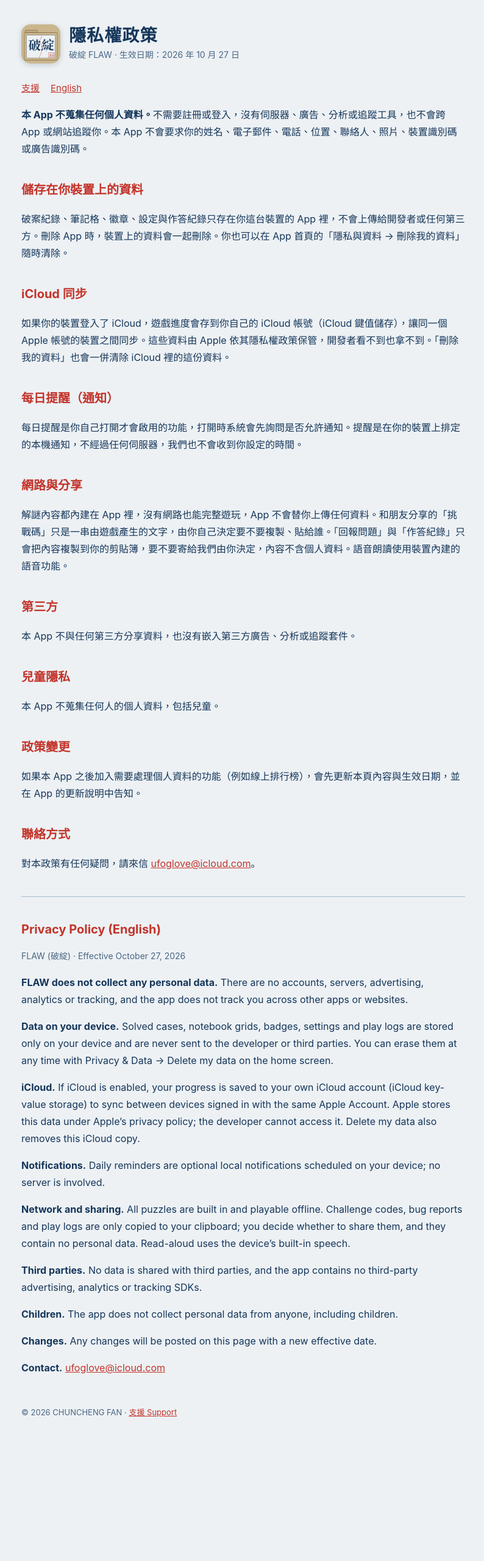
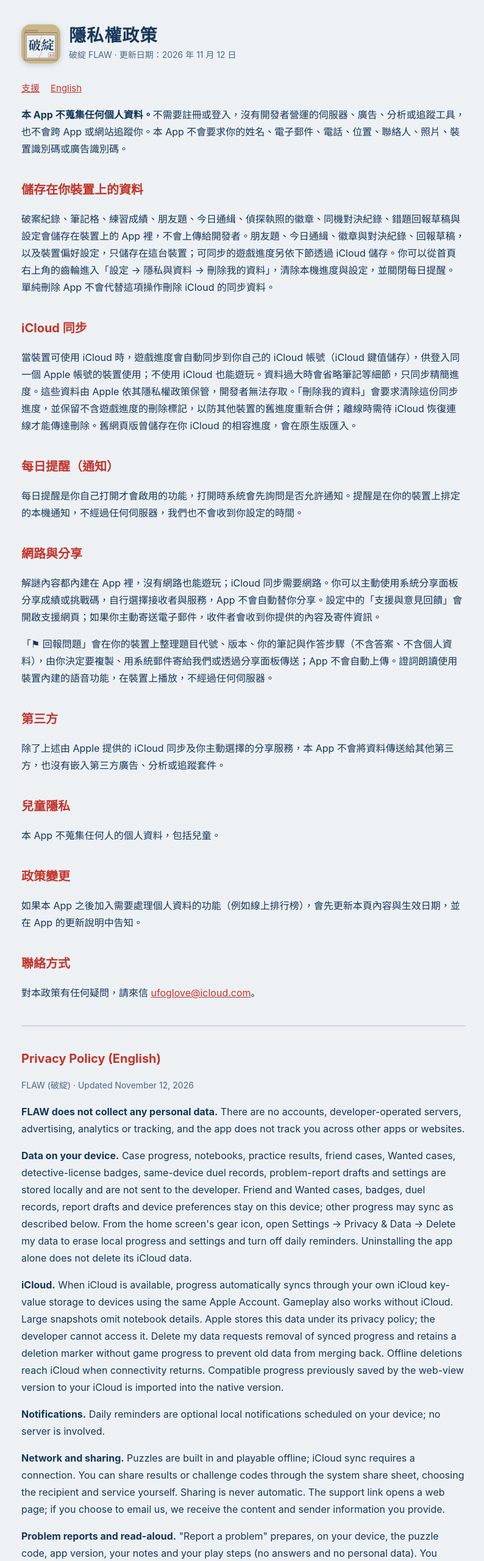
Before and after one commit to ufoglove/flaw-support, a plain HTML site: page privacy.html in a window 1280 px wide. Shown: the top 2560 px of the page at 61% size, without its empty margins (241-1035 px from the left). Before the commit the page ends 2392 px from the top, so only its background shows below. Drawn offline with Linux system fonts and the light colour scheme.

Commit message:
支援頁與隱私權政策：改成完整免費版（1.0 build 9）的實際功能
- 支援頁：今日通緝、每週挑戰、偵探執照、結案復盤、證詞朗讀、題目工坊、同機雙人、⚑ 回報問題；地獄卷宗的驚嚇演出怎麼關
- 隱私權政策：本機儲存的新資料（通緝、徽章、對決、回報草稿）、回報由玩家自行送出、朗讀在裝置上播放、iCloud 刪除標記

Co-Authored-By: Claude Opus 5.5 <noreply@anthropic.com>
Claude-Session: https://claude.ai/code/session_01Na9wxdyPC8ck4ee2HDbDkU

```diff
--- a/privacy.html
+++ b/privacy.html
@@ -12,26 +12,27 @@
 <main>
 <header>
   <img src="icon.png" alt="破綻 FLAW App 圖示">
-  <div><h1>隱私權政策</h1><p class="sub">破綻 FLAW · 生效日期：2026 年 10 月 27 日</p></div>
+  <div><h1>隱私權政策</h1><p class="sub">破綻 FLAW · 更新日期：2026 年 11 月 12 日</p></div>
 </header>
 <nav><a href="index.html">支援</a><a href="#en">English</a></nav>
 
-<p><strong>本 App 不蒐集任何個人資料。</strong>不需要註冊或登入，沒有伺服器、廣告、分析或追蹤工具，也不會跨 App 或網站追蹤你。本 App 不會要求你的姓名、電子郵件、電話、位置、聯絡人、照片、裝置識別碼或廣告識別碼。</p>
+<p><strong>本 App 不蒐集任何個人資料。</strong>不需要註冊或登入，沒有開發者營運的伺服器、廣告、分析或追蹤工具，也不會跨 App 或網站追蹤你。本 App 不會要求你的姓名、電子郵件、電話、位置、聯絡人、照片、裝置識別碼或廣告識別碼。</p>
 
 <h2>儲存在你裝置上的資料</h2>
-<p>破案紀錄、筆記格、徽章、設定與作答紀錄只存在你這台裝置的 App 裡，不會上傳給開發者或任何第三方。刪除 App 時，裝置上的資料會一起刪除。你也可以在 App 首頁的「隱私與資料 → 刪除我的資料」隨時清除。</p>
+<p>破案紀錄、筆記格、練習成績、朋友題、今日通緝、偵探執照的徽章、同機對決紀錄、錯題回報草稿與設定會儲存在裝置上的 App 裡，不會上傳給開發者。朋友題、今日通緝、徽章與對決紀錄、回報草稿，以及裝置偏好設定，只儲存在這台裝置；可同步的遊戲進度另依下節透過 iCloud 儲存。你可以從首頁右上角的齒輪進入「設定 → 隱私與資料 → 刪除我的資料」，清除本機進度與設定，並關閉每日提醒。單純刪除 App 不會代替這項操作刪除 iCloud 的同步資料。</p>
 
 <h2>iCloud 同步</h2>
-<p>如果你的裝置登入了 iCloud，遊戲進度會存到你自己的 iCloud 帳號（iCloud 鍵值儲存），讓同一個 Apple 帳號的裝置之間同步。這些資料由 Apple 依其隱私權政策保管，開發者看不到也拿不到。「刪除我的資料」也會一併清除 iCloud 裡的這份資料。</p>
+<p>當裝置可使用 iCloud 時，遊戲進度會自動同步到你自己的 iCloud 帳號（iCloud 鍵值儲存），供登入同一個 Apple 帳號的裝置使用；不使用 iCloud 也能遊玩。資料過大時會省略筆記等細節，只同步精簡進度。這些資料由 Apple 依其隱私權政策保管，開發者無法存取。「刪除我的資料」會要求清除這份同步進度，並保留不含遊戲進度的刪除標記，以防其他裝置的舊進度重新合併；離線時需待 iCloud 恢復連線才能傳達刪除。舊網頁版曾儲存在你 iCloud 的相容進度，會在原生版匯入。</p>
 
 <h2>每日提醒（通知）</h2>
 <p>每日提醒是你自己打開才會啟用的功能，打開時系統會先詢問是否允許通知。提醒是在你的裝置上排定的本機通知，不經過任何伺服器，我們也不會收到你設定的時間。</p>
 
 <h2>網路與分享</h2>
-<p>解謎內容都內建在 App 裡，沒有網路也能完整遊玩，App 不會替你上傳任何資料。和朋友分享的「挑戰碼」只是一串由遊戲產生的文字，由你自己決定要不要複製、貼給誰。「回報問題」與「作答紀錄」只會把內容複製到你的剪貼簿，要不要寄給我們由你決定，內容不含個人資料。語音朗讀使用裝置內建的語音功能。</p>
+<p>解謎內容都內建在 App 裡，沒有網路也能遊玩；iCloud 同步需要網路。你可以主動使用系統分享面板分享成績或挑戰碼，自行選擇接收者與服務，App 不會自動替你分享。設定中的「支援與意見回饋」會開啟支援網頁；如果你主動寄送電子郵件，收件者會收到你提供的內容及寄件資訊。</p>
+<p>「⚑ 回報問題」會在你的裝置上整理題目代號、版本、你的筆記與作答步驟（不含答案、不含個人資料），由你決定要複製、用系統郵件寄給我們或透過分享面板傳送；App 不會自動上傳。證詞朗讀使用裝置內建的語音功能，在裝置上播放，不經過任何伺服器。</p>
 
 <h2>第三方</h2>
-<p>本 App 不與任何第三方分享資料，也沒有嵌入第三方廣告、分析或追蹤套件。</p>
+<p>除了上述由 Apple 提供的 iCloud 同步及你主動選擇的分享服務，本 App 不會將資料傳送給其他第三方，也沒有嵌入第三方廣告、分析或追蹤套件。</p>
 
 <h2>兒童隱私</h2>
 <p>本 App 不蒐集任何人的個人資料，包括兒童。</p>
@@ -44,13 +45,14 @@
 
 <hr>
 <h2 id="en">Privacy Policy (English)</h2>
-<p class="muted">FLAW (破綻) · Effective October 27, 2026</p>
-<p><strong>FLAW does not collect any personal data.</strong> There are no accounts, servers, advertising, analytics or tracking, and the app does not track you across other apps or websites.</p>
-<p><strong>Data on your device.</strong> Solved cases, notebook grids, badges, settings and play logs are stored only on your device and are never sent to the developer or third parties. You can erase them at any time with Privacy &amp; Data → Delete my data on the home screen.</p>
-<p><strong>iCloud.</strong> If iCloud is enabled, your progress is saved to your own iCloud account (iCloud key-value storage) to sync between devices signed in with the same Apple Account. Apple stores this data under Apple’s privacy policy; the developer cannot access it. Delete my data also removes this iCloud copy.</p>
+<p class="muted">FLAW (破綻) · Updated November 12, 2026</p>
+<p><strong>FLAW does not collect any personal data.</strong> There are no accounts, developer-operated servers, advertising, analytics or tracking, and the app does not track you across other apps or websites.</p>
+<p><strong>Data on your device.</strong> Case progress, notebooks, practice results, friend cases, Wanted cases, detective-license badges, same-device duel records, problem-report drafts and settings are stored locally and are not sent to the developer. Friend and Wanted cases, badges, duel records, report drafts and device preferences stay on this device; other progress may sync as described below. From the home screen's gear icon, open Settings → Privacy &amp; Data → Delete my data to erase local progress and settings and turn off daily reminders. Uninstalling the app alone does not delete its iCloud data.</p>
+<p><strong>iCloud.</strong> When iCloud is available, progress automatically syncs through your own iCloud key-value storage to devices using the same Apple Account. Gameplay also works without iCloud. Large snapshots omit notebook details. Apple stores this data under its privacy policy; the developer cannot access it. Delete my data requests removal of synced progress and retains a deletion marker without game progress to prevent old data from merging back. Offline deletions reach iCloud when connectivity returns. Compatible progress previously saved by the web-view version to your iCloud is imported into the native version.</p>
 <p><strong>Notifications.</strong> Daily reminders are optional local notifications scheduled on your device; no server is involved.</p>
-<p><strong>Network and sharing.</strong> All puzzles are built in and playable offline. Challenge codes, bug reports and play logs are only copied to your clipboard; you decide whether to share them, and they contain no personal data. Read-aloud uses the device’s built-in speech.</p>
-<p><strong>Third parties.</strong> No data is shared with third parties, and the app contains no third-party advertising, analytics or tracking SDKs.</p>
+<p><strong>Network and sharing.</strong> Puzzles are built in and playable offline; iCloud sync requires a connection. You can share results or challenge codes through the system share sheet, choosing the recipient and service yourself. Sharing is never automatic. The support link opens a web page; if you choose to email us, we receive the content and sender information you provide.</p>
+<p><strong>Problem reports and read-aloud.</strong> "Report a problem" prepares, on your device, the puzzle code, app version, your notes and your play steps (no answers and no personal data). You decide whether to copy it, email it through the system mail sheet or share it; the app never uploads it automatically. Testimony read-aloud uses the device's built-in speech and plays on the device without any server.</p>
+<p><strong>Third parties.</strong> Apart from Apple iCloud sync and sharing services you choose, the app does not send data to third parties and contains no advertising, analytics or tracking SDKs.</p>
 <p><strong>Children.</strong> The app does not collect personal data from anyone, including children.</p>
 <p><strong>Changes.</strong> Any changes will be posted on this page with a new effective date.</p>
 <p><strong>Contact.</strong> <a href="mailto:ufoglove@icloud.com">ufoglove@icloud.com</a></p>
```
Also changed, not shown: index.html (+18 -14 lines).
